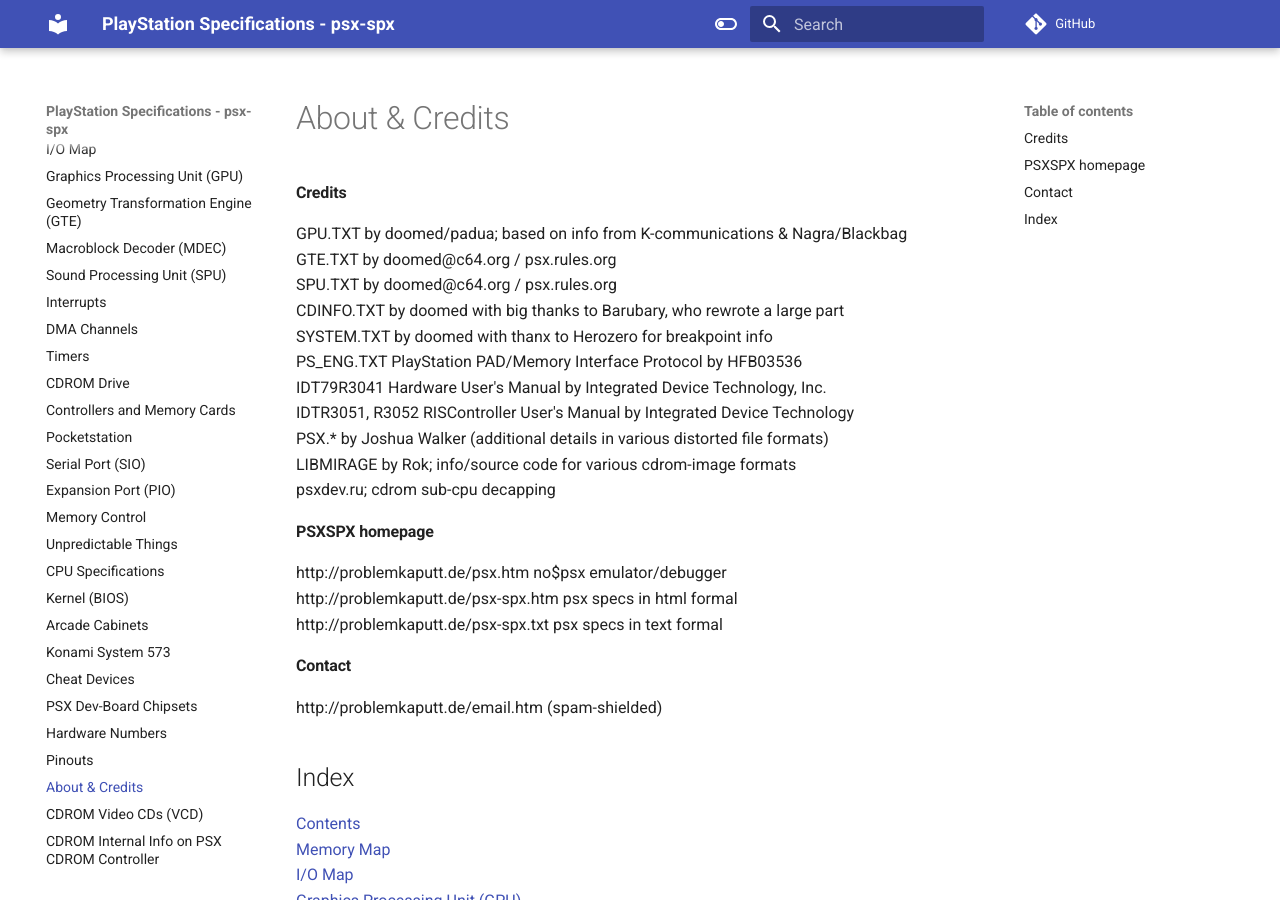
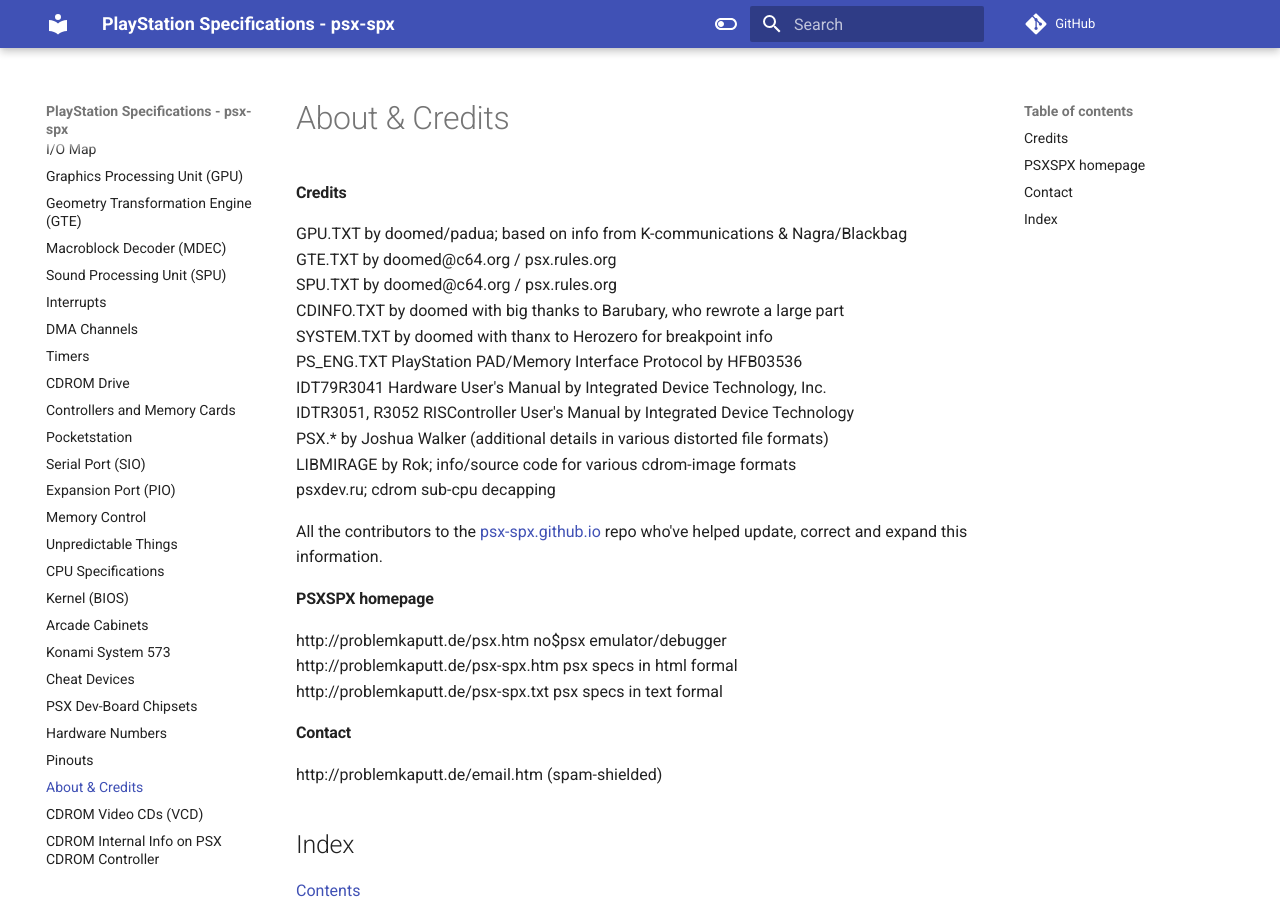
Before and after one commit to psx-spx/psx-spx.github.io, an MkDocs documentation site: the page built from docs/aboutcredits.md, in a window 1280 px wide and 900 px high. Built offline with MkDocs 1.6.1 and Material for MkDocs 9.7.7, drawn with Linux system fonts in a browser that asks for light colours; comment, search, counter and statistics services are not loaded.

Commit message:
[Credits] Add a shout-out to the contributors of this repo.

```diff
--- a/docs/aboutcredits.md
+++ b/docs/aboutcredits.md
@@ -12,6 +12,8 @@
 PSX.\* by Joshua Walker (additional details in various distorted file formats)<br/>
 LIBMIRAGE by Rok; info/source code for various cdrom-image formats<br/>
 psxdev.ru; cdrom sub-cpu decapping<br/>
+
+All the contributors to the [psx-spx.github.io](https://github.com/psx-spx/psx-spx.github.io/) repo who've helped update, correct and expand this information.
 
 #### PSXSPX homepage
 http://problemkaputt.de/psx.htm       no$psx emulator/debugger<br/>
```
